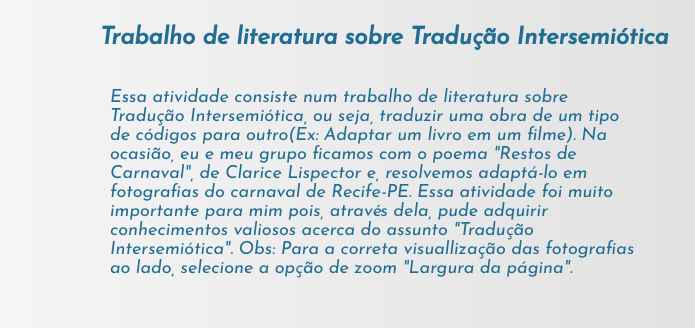
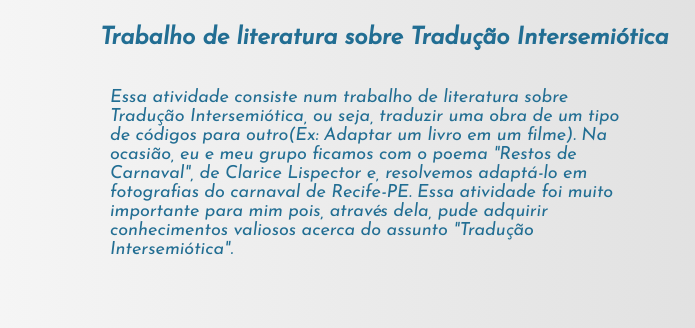
Before and after one commit to ArthurGerman/Portfolio-escolar-2024, a plain HTML site: page linguagens.html in a window 1280 px wide. Shown: the part 213-541 px from the top of the page, 0-695 px from the left. Drawn offline with Linux system fonts and the light colour scheme.

Commit message:
atualização 002.17.04.24

```diff
--- a/linguagens.html
+++ b/linguagens.html
@@ -39,7 +39,7 @@
 
         <div class="container">
             <div class="paragrafo">
-                <p class="texto">Essa atividade consiste num trabalho de literatura sobre Tradução Intersemiótica, ou seja, traduzir uma obra de um tipo de códigos para outro(Ex: Adaptar um livro em um filme). Na ocasião, eu e meu grupo ficamos com o poema "Restos de Carnaval", de Clarice Lispector e, resolvemos adaptá-lo em fotografias do carnaval de Recife-PE. Essa atividade foi muito importante para mim pois, através dela, pude adquirir conhecimentos valiosos acerca do assunto "Tradução Intersemiótica". Obs: Para a correta visuallização das fotografias ao lado, selecione a opção de zoom "Largura da página".</p>
+                <p class="texto">Essa atividade consiste num trabalho de literatura sobre Tradução Intersemiótica, ou seja, traduzir uma obra de um tipo de códigos para outro(Ex: Adaptar um livro em um filme). Na ocasião, eu e meu grupo ficamos com o poema "Restos de Carnaval", de Clarice Lispector e, resolvemos adaptá-lo em fotografias do carnaval de Recife-PE. Essa atividade foi muito importante para mim pois, através dela, pude adquirir conhecimentos valiosos acerca do assunto "Tradução Intersemiótica".</p>
             </div>
             <div class="conteudo">
                 <embed  id="pdf" src="https://onedrive.live.com/embed?resid=5C37976E54EA3FFF%217219&authkey=!AMGe5sTq2oPhPxI&em=2#view=Fith" width="575" height="500">
```
